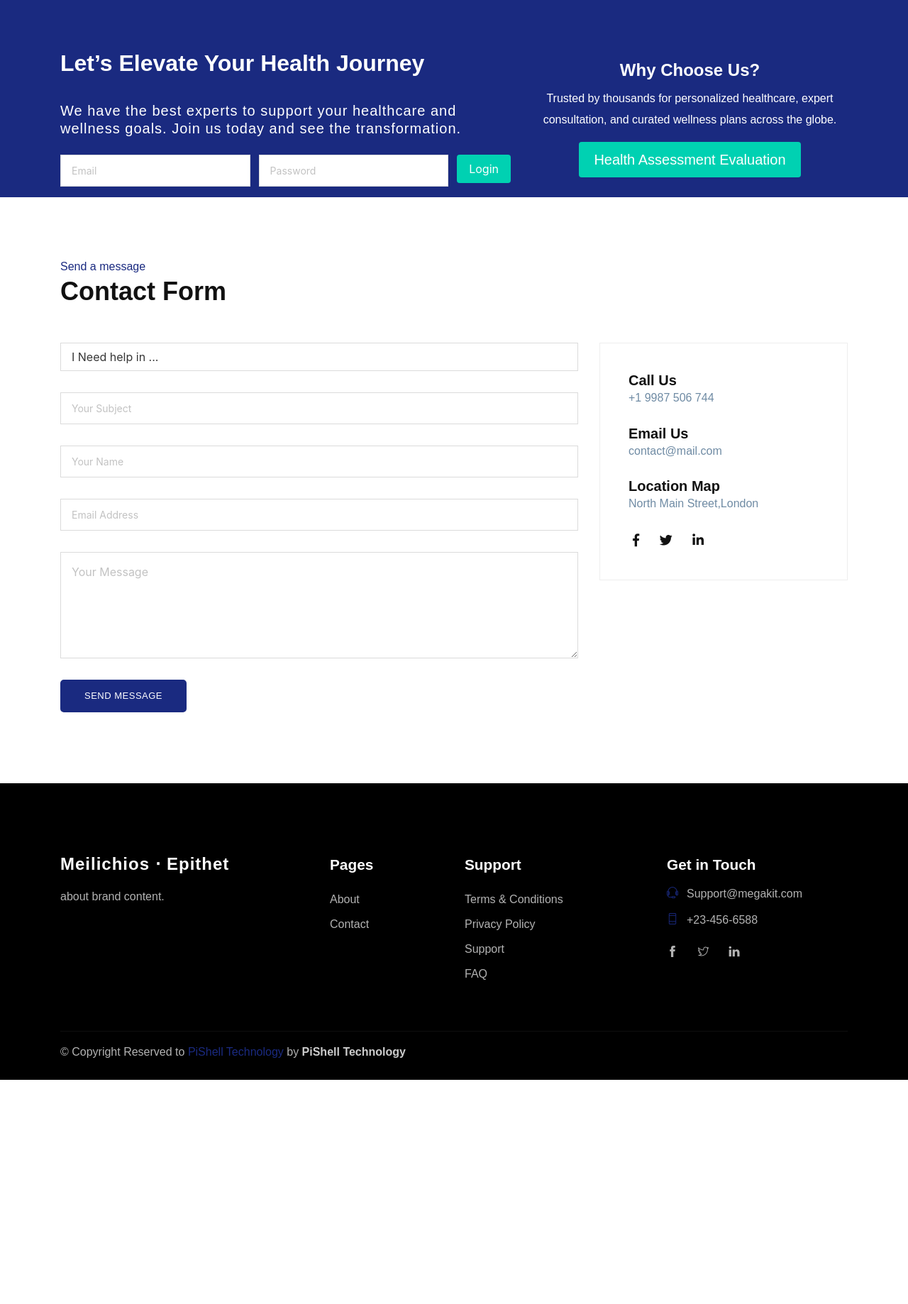
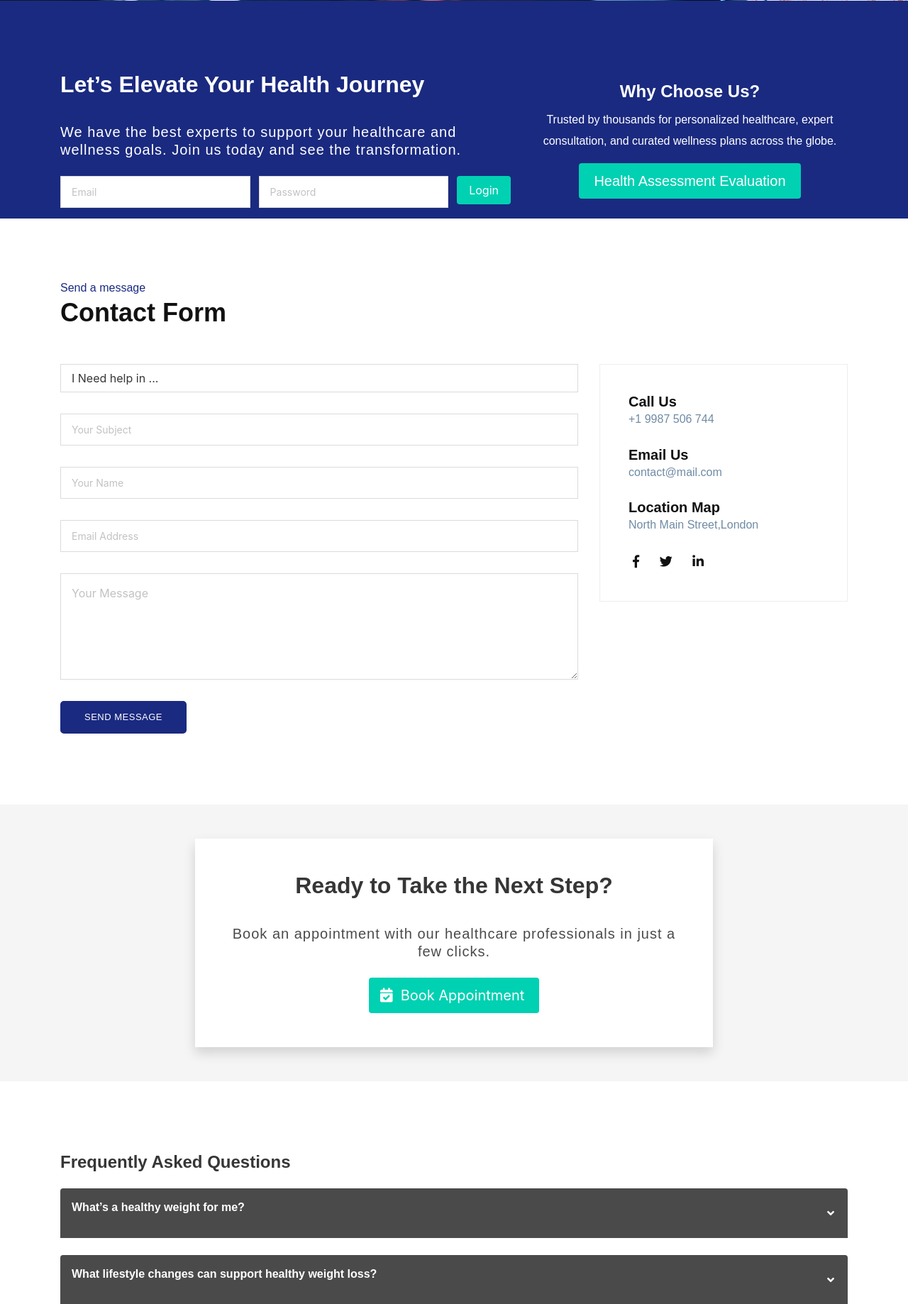
Before and after one commit to piyushkummaar/webapp, a Django app: page / in a window 1280 px wide. Shown: the part 3296-5134 px from the top of the page at 71% size. Before the commit the page ends 4818 px from the top, so only its background shows below. Run offline with Django 5.2, Linux system fonts and the light colour scheme; data that the repository does not hold is empty.

Commit message:
Update code

```diff
--- a/core/urls.py
+++ b/core/urls.py
@@ -3,7 +3,9 @@ from .views import (
     IndexView,
     DashboardView,
     SupportRedirectView,
-    TermsConditionView
+    TermsConditionView,
+    BookAppointmentView,
+    JoinUsView
 )
 
 
@@ -12,5 +14,7 @@ urlpatterns = [
     path('preference/', DashboardView.as_view(), name='dashboard'),
     path('support-redirect/', SupportRedirectView.as_view(), name='support_redirect'),
     path('terms-and-condition/', TermsConditionView.as_view(), name='terms_condition'),
+    path('book-appointment/', BookAppointmentView.as_view(), name='book_appointment'),
+    path('join-us/', JoinUsView.as_view(), name='join_us'),
 
 ]
--- a/core/views.py
+++ b/core/views.py
@@ -1,7 +1,7 @@
 from datetime import date
 from django.views import View
 from django.contrib import messages
-from core.models import SupportPreference, ContactMessage, Event
+from core.models import SupportPreference, ContactMessage, Event, Appointment
 from django.shortcuts import render, redirect
 from django.contrib.auth.mixins import LoginRequiredMixin
 
@@ -85,3 +85,26 @@ class TermsConditionView(View):
             "page_name": self.page_name,
             "today_date": date.today().strftime('%B %d, %Y'),
         })
+
+
+class BookAppointmentView(View):
+    def post(self, request):
+        Appointment.objects.create(
+            first_name=request.POST.get('first_name'),
+            last_name=request.POST.get('last_name'),
+            phone=request.POST.get('phone'),
+            email=request.POST.get('email'),
+            appointment_with=request.POST.get('appointment_with'),
+            appointment_slot=request.POST.get('appointment_slot'),
+        )
+        return redirect('home')
+
+
+class JoinUsView(View):
+    template_name = 'join_us.html'
+    page_name = 'Join Us'
+
+    def get(self, request):
+        return render(request, self.template_name, {
+            "page_name": self.page_name,
+        })
--- a/templates/accounts/register.html
+++ b/templates/accounts/register.html
@@ -5,7 +5,7 @@
   <div class="col-md-6 col-lg-5">
     <div class="card shadow-lg border-0 rounded-4">
       <div class="card-body p-4">
-        <h3 class="card-title text-center mb-4 fw-bold" style="color:var(--secondary-color)">Join Us</h3>
+        <h3 class="card-title text-center mb-4 fw-bold" style="color:var(--secondary-color)">Register</h3>
         <form method="post" action="{% url 'accounts:register' %}">
           {% csrf_token %}
           <div class="row">
--- a/templates/includes/footer.html
+++ b/templates/includes/footer.html
@@ -8,6 +8,7 @@
     z-index: 1050 !important;
 }
 </style>
+<!-- logout model-->
 <div class="modal fade" id="logoutModal" tabindex="-1" aria-labelledby="logoutModalLabel" aria-hidden="true">
   <div class="modal-dialog modal-dialog-centered">
     <div class="modal-content">
@@ -29,6 +30,107 @@
     </div>
   </div>
 </div>
+
+<!-- book appointment model -->
+<div class="modal" id="appointment-modal">
+  <div class="modal-background"></div>
+  <div class="modal-card">
+
+    <!-- Modal Header -->
+    <header class="modal-card-head has-background-primary">
+      <p class="modal-card-title has-text-white">🗓️ Book Your Appointment</p>
+      <button class="delete" aria-label="close" id="close-modal"></button>
+    </header>
+
+    <!-- Modal Body / Form -->
+    <form method="POST" action="{% url 'book_appointment' %}">
+      {% csrf_token %}
+      <section class="modal-card-body">
+
+        <!-- Row: Name -->
+        <div class="columns">
+          <div class="column">
+            <div class="field">
+              <label class="label">First Name</label>
+              <div class="control has-icons-left">
+                <input class="input" type="text" name="first_name" placeholder="e.g. John" required>
+                <span class="icon is-left"><i class="fas fa-user"></i></span>
+              </div>
+            </div>
+          </div>
+
+          <div class="column">
+            <div class="field">
+              <label class="label">Last Name</label>
+              <div class="control has-icons-left">
+                <input class="input" type="text" name="last_name" placeholder="e.g. Doe" required>
+                <span class="icon is-left"><i class="fas fa-user-tag"></i></span>
+              </div>
+            </div>
+          </div>
+        </div>
+
+        <!-- Row: Phone & Email -->
+        <div class="columns">
+          <div class="column">
+            <div class="field">
+              <label class="label">Phone</label>
+              <div class="control has-icons-left">
+                <input class="input" type="text" name="phone" placeholder="e.g. +91 98765 43210" required>
+                <span class="icon is-left"><i class="fas fa-phone"></i></span>
+              </div>
+            </div>
+          </div>
+
+          <div class="column">
+            <div class="field">
+              <label class="label">Email</label>
+              <div class="control has-icons-left">
+                <input class="input" type="email" name="email" placeholder="e.g. example@mail.com" required>
+                <span class="icon is-left"><i class="fas fa-envelope"></i></span>
+              </div>
+            </div>
+          </div>
+        </div>
+
+        <!-- Appointment With -->
+        <div class="field">
+          <label class="label">Appointment With</label>
+          <div class="control has-icons-left">
+            <div class="select is-fullwidth">
+              <select name="appointment_with" required>
+                <option value="">-- Select --</option>
+                <option value="doctor">Doctor</option>
+                <option value="pharmacist">Pharmacist</option>
+                <option value="assistant">Pharmacy Assistant</option>
+              </select>
+            </div>
+            <span class="icon is-left"><i class="fas fa-user-md"></i></span>
+          </div>
+        </div>
+
+        <!-- Time Slot -->
+        <div class="field">
+          <label class="label">Appointment Slot</label>
+          <div class="control has-icons-left">
+            <input class="input" type="time" name="appointment_slot" required>
+            <span class="icon is-left"><i class="fas fa-clock"></i></span>
+          </div>
+        </div>
+
+      </section>
+
+      <!-- Modal Footer -->
+      <footer class="modal-card-foot">
+        <button type="submit" class="button is-success">✅ Submit</button>
+        <button type="button" class="button is-light" id="cancel-modal">Cancel</button>
+      </footer>
+    </form>
+  </div>
+</div>
+
+
+
 
 <!-- footer Start -->
 <footer class="footer section">
@@ -90,3 +192,18 @@
 		</div>
 	</div>
 </footer>
+
+
+<script>
+  document.getElementById("open-modal").addEventListener("click", function () {
+    document.getElementById("appointment-modal").classList.add("is-active");
+  });
+
+  document.getElementById("close-modal").addEventListener("click", function () {
+    document.getElementById("appointment-modal").classList.remove("is-active");
+  });
+
+  document.getElementById("cancel-modal").addEventListener("click", function () {
+    document.getElementById("appointment-modal").classList.remove("is-active");
+  });
+</script>
--- a/templates/includes/scripts.html
+++ b/templates/includes/scripts.html
@@ -11,3 +11,14 @@
 <script src="{% static 'plugins/modal-video/modal-video.js' %}"></script>
 <script src="{% static 'js/script.js' %}"></script>
 <script src="https://cdn.jsdelivr.net/npm/bootstrap@5.3.0/dist/js/bootstrap.bundle.min.js"></script>
+
+<script>
+  function toggleAccordion(header) {
+    const body = header.nextElementSibling;
+    const icon = header.querySelector('.icon i');
+
+    body.classList.toggle('is-hidden');
+    icon.classList.toggle('fa-angle-down');
+    icon.classList.toggle('fa-angle-up');
+  }
+</script>
--- a/templates/index.html
+++ b/templates/index.html
@@ -13,11 +13,10 @@
 		<div class="columns">
 			<div class="column is-8-widescreen is-10-desktop">
 				<div class="block">
-					<span class="is-uppercase text-sm letter-spacing ">The most powerful Solution</span>
+					<span class="is-uppercase text-sm letter-spacing ">The Health Solution</span>
 					<h1 class="my-4">Empower Your Healthcare Leadership</h1>
-					<p class="mb-6">Veritatis earum aliquid doloribus molestias, eveniet molestiae aperiam ratione. Facilis velit voluptatibus impedit eligendi delectus illo earum voluptatum, laudantium molestiae!</p>
-
-					<a href="{% url 'accounts:register' %}" class="btn btn-main">Join us<i class="fa fa-angle-right ml-2"></i></a>
+					<p class="mb-6">Join a growing community of forward-thinking healthcare professionals dedicated to innovation, collaboration, and excellence in patient care. Lead with confidence, supported by the resources and insights you need to thrive.</p>
+					<a href="{% url 'join_us' %}" class="btn btn-main">Join us<i class="fa fa-angle-right ml-2"></i></a>
 
 				</div>
 			</div>
@@ -36,7 +35,7 @@
 					<div class="content">
 						<h4 class="mt-3 mb-3">{{ event.name }}</h4>
 						<p class="mb-5" style="text-align: justify;">{{ event.description }}</p>
-						<a href="{% url 'accounts:register' %}"> Join Now </a>
+						<a href="{% url 'join_us' %}"> Join Now </a>
 					</div>
 				</div>
 			</div>
@@ -303,104 +302,104 @@
     </div>
 </section>
 <!-- section Contact End  -->
-<!--<section class="section testimonial">-->
-<!--	<div class="container">-->
-<!--		<div class="columns is-desktop">-->
-<!--			<div class="column is-8-desktop">-->
-<!--				<div class="heading">-->
-<!--					<h2 class="mb-5">What they say about us</h2>-->
-<!--					<p>They are truely amazing in the industry ,molestiae expedita aspernatur officia, similique minima laudantium. Corrupti ipsa perspiciatis commodi nesciunt rerum mollitia enim voluptate!</p>-->
-<!--				</div>-->
-<!--			</div>-->
-<!--		</div>-->
-<!--	</div>-->
+<section class="section has-background-light py-6">
+  <div class="container">
+    <div class="columns is-centered is-multiline">
 
-<!--	<div class="container-fluid">-->
-<!--		<div class="columns is-multiline">-->
-<!--			<div class="column is-12 testimonial-wrap">-->
-<!--				<div class="testimonial-block">-->
-<!--					<p>-->
-<!--						Maiores quasi placeat harum itaque, ducimus cumque quas expedita hic. Qui ullam iste provident mollitia expedita facilis fuga repellat.-->
-<!--					</p>-->
+      <div class="column is-8-desktop is-12-tablet">
+        <div class="has-background-white p-6 shadow has-text-centered">
+          <h2 class="title is-3 has-text-dark mb-3">Ready to Take the Next Step?</h2>
+            <br>
+          <p class="subtitle is-5 has-text-grey-dark mb-5">
+            Book an appointment with our healthcare professionals in just a few clicks.
+          </p>
 
-<!--					<div class="client-info is-flex is-align-items-center">-->
-<!--						<div class="client-img">-->
-<!--							<img src="images/team/testimonial1.jpg" alt="" class="w-100">-->
-<!--						</div>-->
-<!--						<div class="info">-->
-<!--							<h6>John Partho</h6>-->
-<!--							<span>Newyork USA</span>-->
-<!--						</div>-->
-<!--					</div>-->
-<!--				</div>-->
+          <button class="button is-primary is-medium" id="open-modal">
+            <span class="icon">
+              <i class="fas fa-calendar-check"></i>
+            </span>
+            <span>Book Appointment</span>
+          </button>
+        </div>
+      </div>
 
-<!--				<div class="testimonial-block">-->
-<!--					<p>-->
-<!--						Maiores quasi placeat harum itaque, ducimus cumque quas expedita hic. Qui ullam iste provident mollitia expedita facilis fuga repellat.-->
-<!--					</p>-->
+    </div>
+  </div>
+</section>
 
-<!--					<div class="client-info is-flex is-align-items-center">-->
-<!--						<div class="client-img">-->
-<!--							<img src="images/team/testimonial2.jpg" alt="" class="w-100">-->
-<!--						</div>-->
-<!--						<div class="info">-->
-<!--							<h6>John Partho</h6>-->
-<!--							<span>Newyork USA</span>-->
-<!--						</div>-->
-<!--					</div>-->
-<!--				</div>-->
-<!--				<div class="testimonial-block">-->
-<!--					<p>-->
-<!--						Maiores quasi placeat harum itaque, ducimus cumque quas expedita hic. Qui ullam iste provident mollitia expedita facilis fuga repellat.-->
-<!--					</p>-->
+<section class="section">
+  <div class="container">
+    <h2 class="title is-4 mb-5">Frequently Asked Questions</h2>
 
-<!--					<div class="client-info is-flex is-align-items-center">-->
-<!--						<div class="client-img">-->
-<!--							<img src="images/team/testimonial1.jpg" alt="" class="w-100">-->
-<!--						</div>-->
-<!--						<div class="info">-->
-<!--							<h6>John Partho</h6>-->
-<!--							<span>Newyork USA</span>-->
-<!--						</div>-->
-<!--					</div>-->
-<!--				</div>-->
-<!--				<div class="testimonial-block">-->
-<!--					<p>-->
-<!--						Maiores quasi placeat harum itaque, ducimus cumque quas expedita hic. Qui ullam iste provident mollitia expedita facilis fuga repellat.-->
-<!--					</p>-->
+    <div class="content">
 
-<!--					<div class="client-info is-flex is-align-items-center">-->
-<!--						<div class="client-img">-->
-<!--							<img src="images/team/testimonial2.jpg" alt="" class="w-100">-->
-<!--						</div>-->
-<!--						<div class="info">-->
-<!--							<h6>John Partho</h6>-->
-<!--							<span>Newyork USA</span>-->
-<!--						</div>-->
-<!--					</div>-->
-<!--				</div>-->
-<!--				<div class="testimonial-block">-->
-<!--					<p>-->
-<!--						Maiores quasi placeat harum itaque, ducimus cumque quas expedita hic. Qui ullam iste provident mollitia expedita facilis fuga repellat.-->
-<!--					</p>-->
+      <article class="message">
+        <div class="message-header" onclick="toggleAccordion(this)">
+          <p>What’s a healthy weight for me?</p>
+          <span class="icon is-small"><i class="fas fa-angle-down"></i></span>
+        </div>
+        <div class="message-body is-hidden">
+          NHS recommends sustaining a healthy weight using BMI. You may need to lose weight if your waist size is over 31.5 inches (female) or 37 inches (male).
+        </div>
+      </article>
 
-<!--					<div class="client-info is-flex is-align-items-center">-->
-<!--						<div class="client-img">-->
-<!--							<img src="images/team/testimonial1.jpg" alt="" class="w-100">-->
-<!--						</div>-->
-<!--						<div class="info">-->
-<!--							<h6>John Partho</h6>-->
-<!--							<span>Newyork USA</span>-->
-<!--						</div>-->
-<!--					</div>-->
-<!--				</div>-->
-<!--			</div>-->
-<!--		</div>-->
-<!--	</div>-->
-<!--</section>-->
-	{% include 'includes/footer.html' %}
+      <article class="message">
+        <div class="message-header" onclick="toggleAccordion(this)">
+          <p>What lifestyle changes can support healthy weight loss?</p>
+          <span class="icon is-small"><i class="fas fa-angle-down"></i></span>
+        </div>
+        <div class="message-body is-hidden">
+          Managing your diet and engaging in regular physical activity like brisk walking, jogging, swimming, or cycling helps burn calories effectively.
+        </div>
+      </article>
 
-	{% include 'includes/scripts.html' %}
+      <article class="message">
+        <div class="message-header" onclick="toggleAccordion(this)">
+          <p>Am I eligible for weight loss support from Online Doctor?</p>
+          <span class="icon is-small"><i class="fas fa-angle-down"></i></span>
+        </div>
+        <div class="message-body is-hidden">
+          You are eligible for weight loss treatments if you are between 18 to 75 years old. A medical assessment is required.
+        </div>
+      </article>
+
+      <article class="message">
+        <div class="message-header" onclick="toggleAccordion(this)">
+          <p>What are the benefits of a healthy, sustainable weight?</p>
+          <span class="icon is-small"><i class="fas fa-angle-down"></i></span>
+        </div>
+        <div class="message-body is-hidden">
+          A healthy weight provides more energy and motivation, helping you maintain a consistent exercise routine in your daily life.
+        </div>
+      </article>
+
+      <article class="message">
+        <div class="message-header" onclick="toggleAccordion(this)">
+          <p>Where can I learn more about weight loss?</p>
+          <span class="icon is-small"><i class="fas fa-angle-down"></i></span>
+        </div>
+        <div class="message-body is-hidden">
+          You can get detailed information from selected online doctors who can recommend the most beneficial treatment options.
+        </div>
+      </article>
+
+      <article class="message">
+        <div class="message-header" onclick="toggleAccordion(this)">
+          <p>Can I return my Weight Loss treatment if I change my mind?</p>
+          <span class="icon is-small"><i class="fas fa-angle-down"></i></span>
+        </div>
+        <div class="message-body is-hidden">
+          No, Weight Loss treatments cannot be returned.
+        </div>
+      </article>
+
+    </div>
+  </div>
+</section>
+
+{% include 'includes/footer.html' %}
+
+{% include 'includes/scripts.html' %}
 
 </body>
 </html>
```
Also changed, not shown: core/models.py (+17 -0 lines), templates/join_us.html (added, +101 -0 lines).
